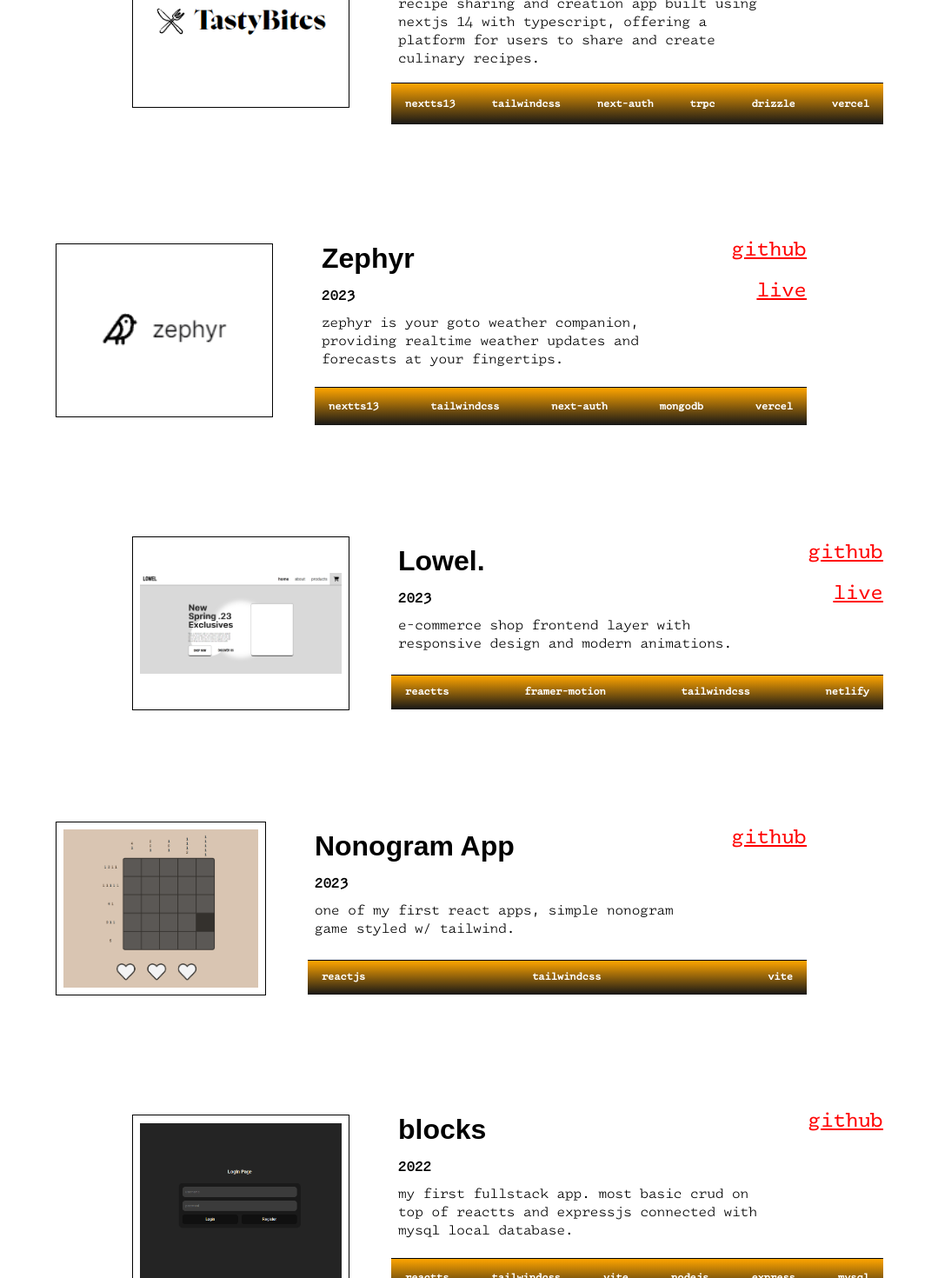
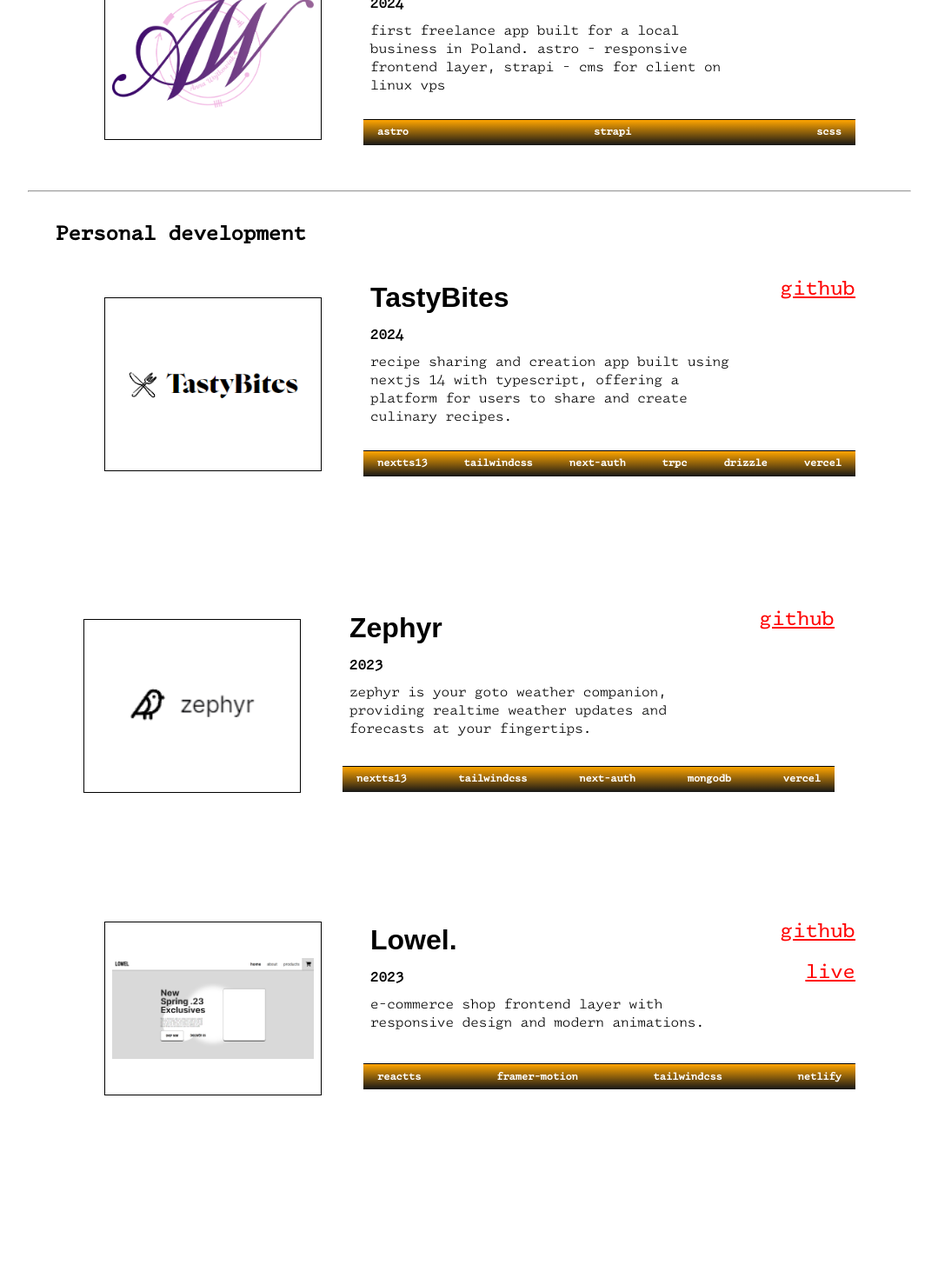
Before and after one commit to mruczekpln/mruczek.pln, a Next.js app: page /projects in a window 1280 px wide. Shown: the part 420-1890 px from the top of the page at 87% size, without its empty margins (100-1179 px from the left). After the commit the page ends 1749 px from the top, so only its background shows below. Built offline with nearby package versions, Linux system fonts and the light colour scheme; a web font is replaced by a local one.

Commit message:
feat: split projects into freelance and personal, added new project

```diff
--- a/app/projects/page.tsx
+++ b/app/projects/page.tsx
@@ -26,6 +26,25 @@ export default function Projects() {
         </div>
       </section>
       <hr />
+      <h2>Freelance</h2>
+      <section className={styles.projects}>
+        <ProjectCard
+          image={{ src: "/projects/awmaluje.png", alt: "awmaluje" }}
+          titleText="AWmaluje"
+          year={2024}
+          stack={["astro", "strapi", "scss"]}
+          links={{
+            live: "https://awmaluje.pl",
+          }}
+        >
+          <p>
+            first freelance app built for a local business in Poland. astro -
+            responsive frontend layer, strapi - cms for client on linux vps
+          </p>
+        </ProjectCard>
+      </section>
+      <hr />
+      <h2>Personal development</h2>
       <section className={styles.projects}>
         <ProjectCard
           image={{ src: "/projects/tastybites.png", alt: "tastybites" }}
@@ -41,7 +60,6 @@ export default function Projects() {
           ]}
           links={{
             github: "https://github.com/mruczekpln/tastybites.git",
-            live: "https://tastybites-zeta.vercel.app",
           }}
         >
           <p>
@@ -57,7 +75,6 @@ export default function Projects() {
           stack={["nextts13", "tailwindcss", "next-auth", "mongodb", "vercel"]}
           links={{
             github: "https://github.com/mruczekpln/zephyr.git",
-            live: "https://zephyr-eta.vercel.app/",
           }}
         >
           <p>
@@ -80,42 +97,6 @@ export default function Projects() {
             animations.
           </p>
         </ProjectCard>
-
-        <ProjectCard
-          image={{ src: "/projects/nonogram.png", alt: "nonogram" }}
-          titleText="Nonogram App"
-          year={2023}
-          stack={["reactjs", "tailwindcss", "vite"]}
-          links={{
-            github: "https://github.com/mruczekpln/nonogram.git",
-          }}
-        >
-          <p>
-            one of my first react apps, simple nonogram game styled w/ tailwind.
-          </p>
-        </ProjectCard>
-
-        <ProjectCard
-          image={{ src: "/projects/blocks.png", alt: "blocks" }}
-          titleText="blocks"
-          year={2022}
-          stack={[
-            "reactts",
-            "tailwindcss",
-            "vite",
-            "nodejs",
-            "express",
-            "mysql",
-          ]}
-          links={{
-            github: "https://github.com/mruczekpln/blocks.git",
-          }}
-        >
-          <p>
-            my first fullstack app. most basic crud on top of reactts and
-            expressjs connected with mysql local database.
-          </p>
-        </ProjectCard>
       </section>
     </main>
   );
--- a/components/project-card.tsx
+++ b/components/project-card.tsx
@@ -12,10 +12,11 @@ type ProjectCardProps = {
   year: number;
   stack: string[];
   links: {
-    github: string;
+    github?: string;
     live?: string;
   };
 } & ComponentProps<"article">;
+
 export default function ProjectCard({
   image,
   titleText,
@@ -36,9 +37,11 @@ export default function ProjectCard({
           {children}
         </div>
         <div className={styles.links}>
-          <Link href={links.github} target="_blank">
-            github
-          </Link>
+          {links.github && (
+            <Link href={links.github} target="_blank">
+              github
+            </Link>
+          )}
           {links.live && (
             <Link href={links.live} target="_blank">
               live
--- a/styles/component/project-card.module.scss
+++ b/styles/component/project-card.module.scss
@@ -63,6 +63,8 @@
     }
 
     .stack {
+      height: 30px;
+
       padding-inline: 1rem;
 
       // position: absolute;
--- a/styles/page/projects.module.scss
+++ b/styles/page/projects.module.scss
@@ -56,8 +56,12 @@
     }
   }
 
+  > h2 {
+    padding: 2rem 0 0 2rem;
+  }
+
   .projects {
-    margin-top: 4rem;
+    margin: 2rem;
     padding-inline: 2rem;
 
     display: flex;
```
Also changed, not shown: public/projects/awmaluje.png (added).
